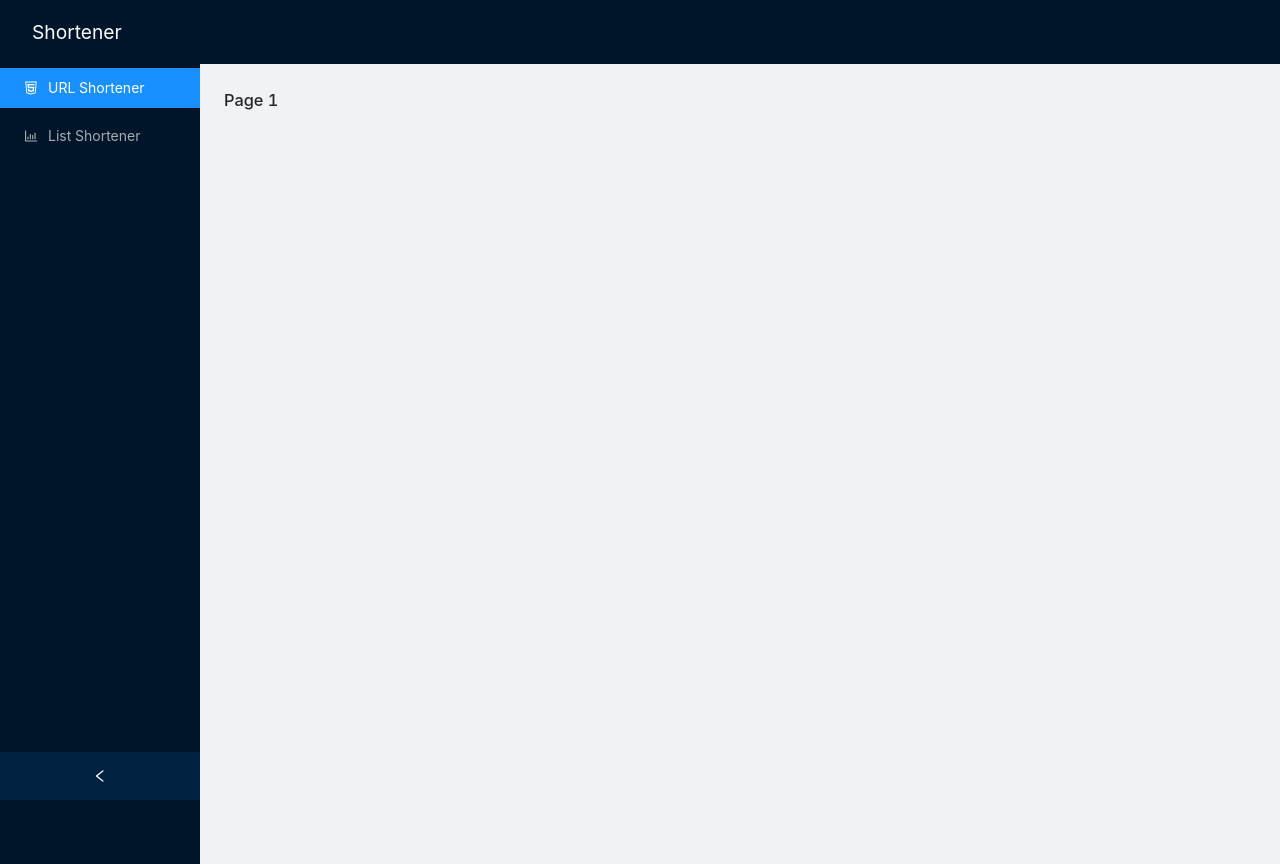
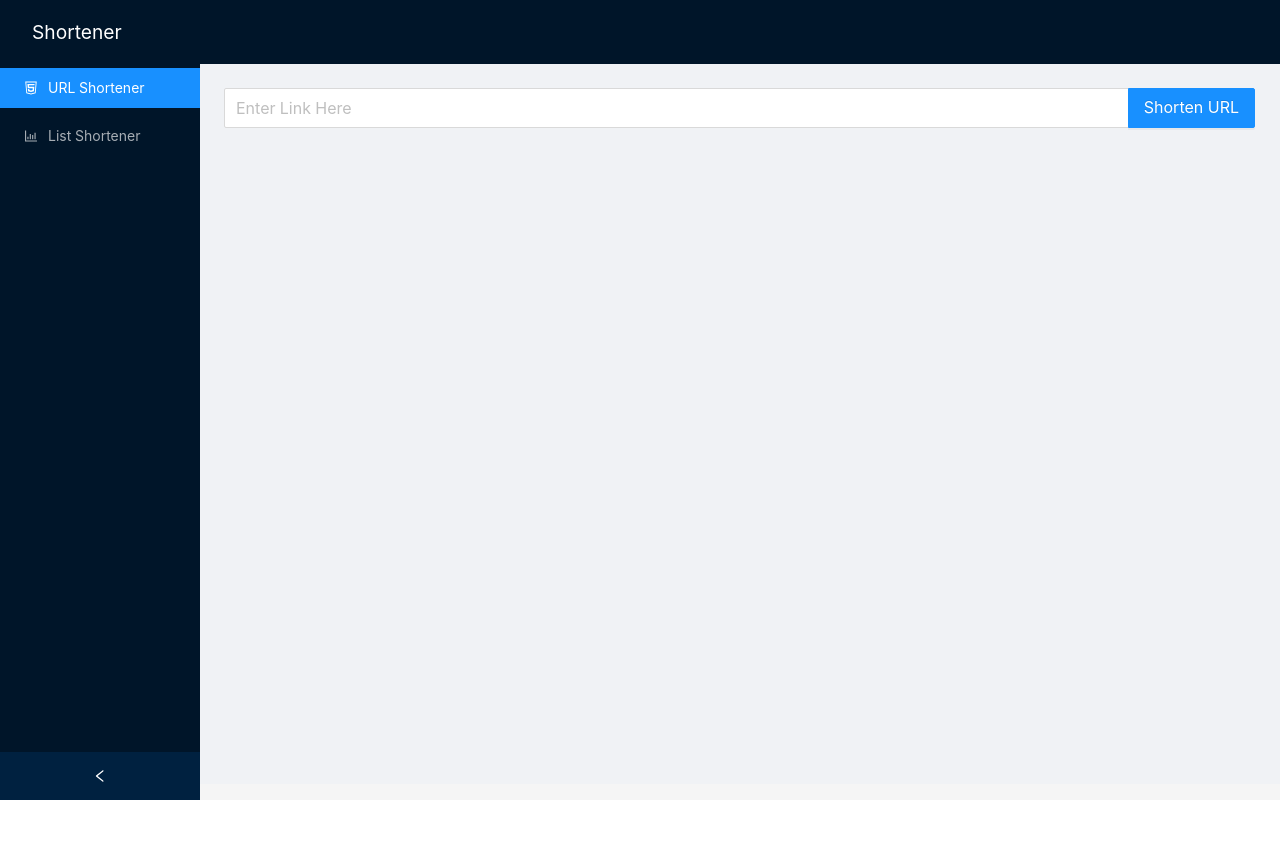
Before and after one commit to nayibedya/shortener-ui, a React (Create React App) app: page / in a window 1280 px wide. After the commit the page ends 800 px from the top, so only its background shows below. Built offline with nearby package versions, Linux system fonts and the light colour scheme.

Commit message:
added text component

```diff
--- a/public/index.html
+++ b/public/index.html
@@ -24,7 +24,7 @@
       work correctly both with client-side routing and a non-root public URL.
       Learn how to configure a non-root public URL by running `npm run build`.
     -->
-    <title>React App</title>
+    <title>Shortener App</title>
   </head>
   <body>
     <noscript>You need to enable JavaScript to run this app.</noscript>
--- a/src/components/Layout/Layout.css
+++ b/src/components/Layout/Layout.css
@@ -3,5 +3,5 @@
 }
 
 .main-layout__page-sider {
-    height: 100vh !important;
+    height: 90vh !important;
 }
--- /dev/null
+++ b/src/components/TextArea/TextArea.jsx
@@ -0,0 +1,13 @@
+import { Input } from 'antd';
+import { useState } from 'react';
+const { Search } = Input;
+
+function TextArea () {
+    const [loading, setLoading] = useState(false);
+
+    return (
+        <Search placeholder="Enter Link Here" enterButton="Shorten URL" size="large" loading={loading} />
+    );
+}
+
+export default TextArea;
--- /dev/null
+++ b/src/components/TextArea/index.js
@@ -0,0 +1 @@
+export {default} from './TextArea';
--- a/src/views/UrlShortner/UrlShortner.jsx
+++ b/src/views/UrlShortner/UrlShortner.jsx
@@ -1,9 +1,9 @@
-
+import TextArea from '../../components/TextArea';
 
 function UrlShortner () {
 
     return(
-        <h1>Page 1</h1>
+        <TextArea />
     )
 }
 
```
